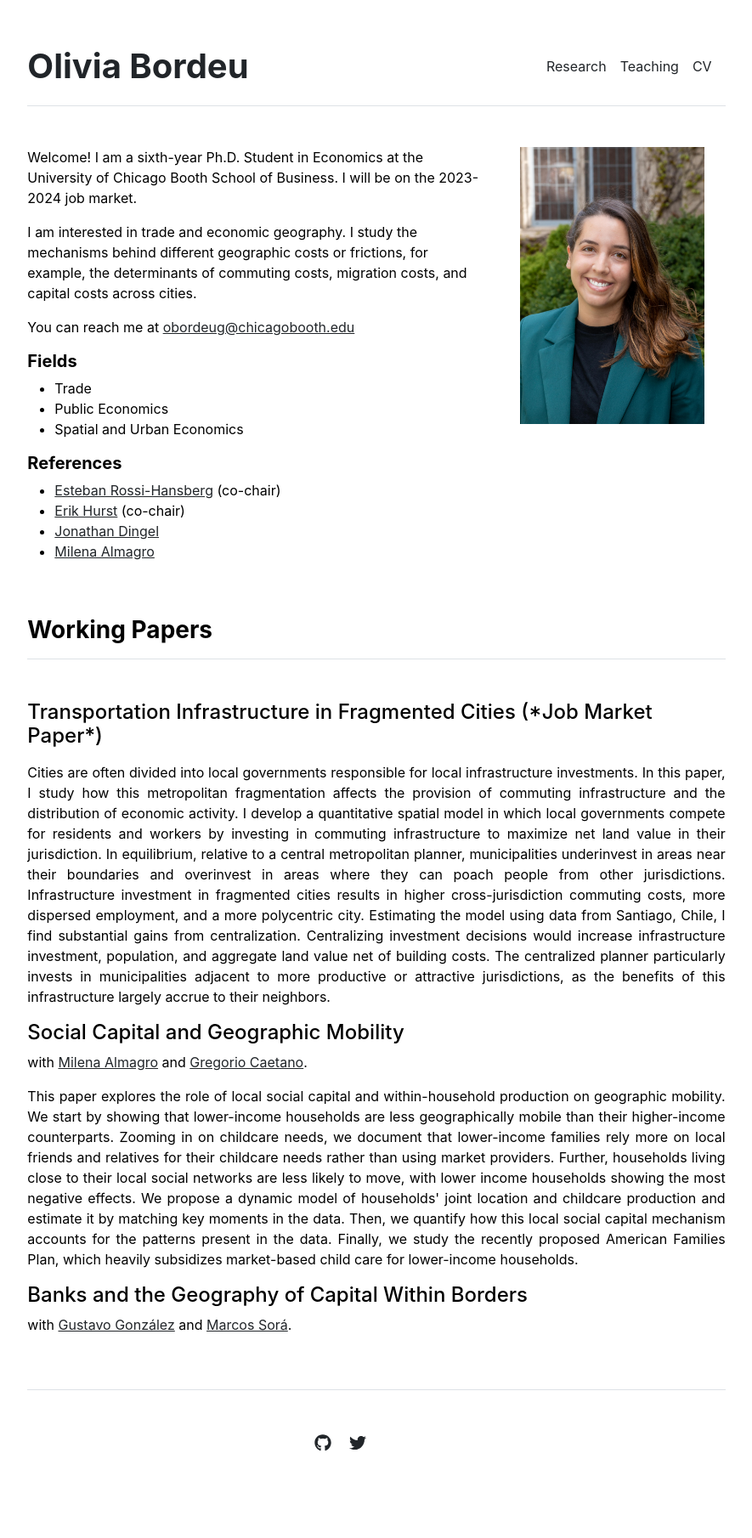
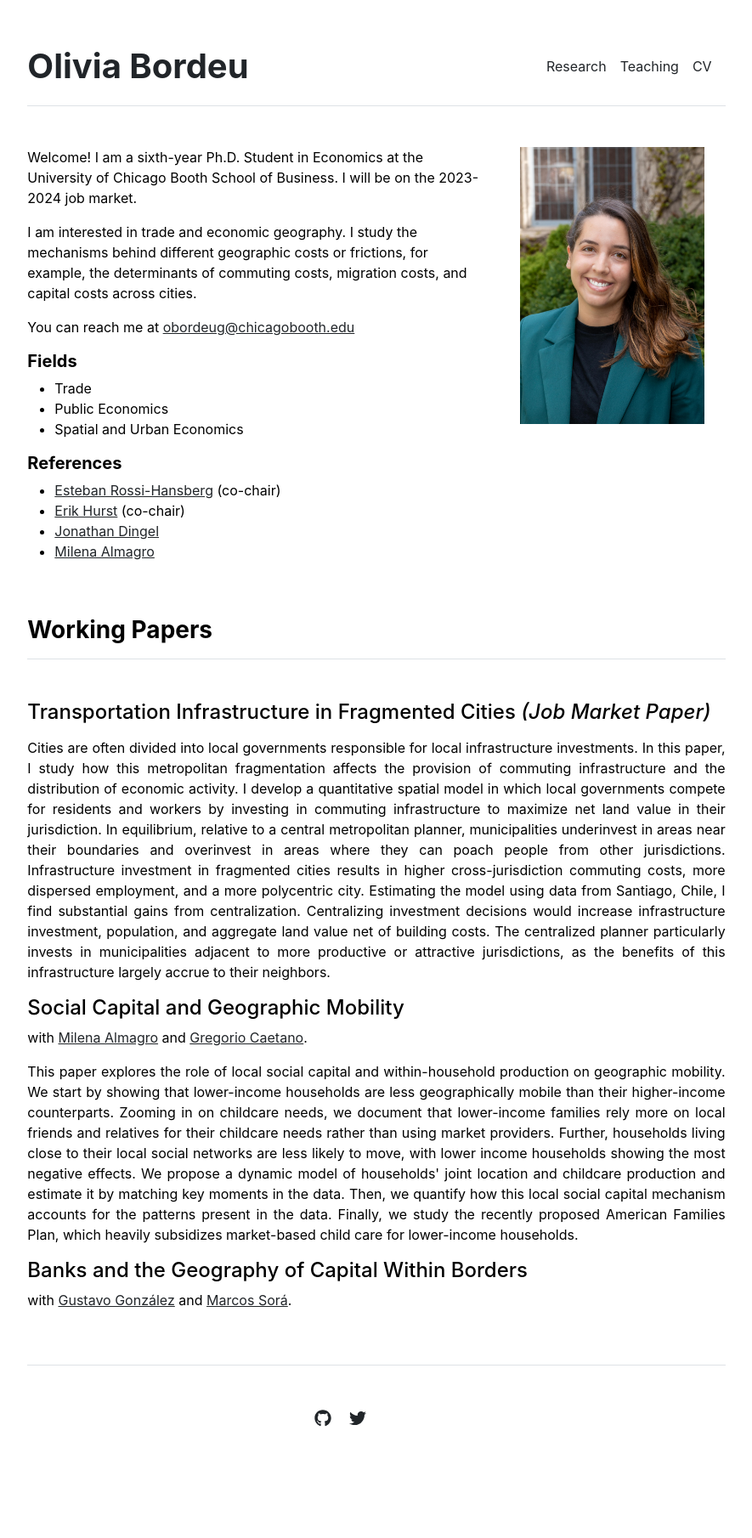
Before and after one commit to obordeu/obordeu.github.io, a Jekyll site: the page built from index.md, in a window 1280 px wide. Shown: the whole page at 85% size, without its empty margins (197-1082 px from the left). Built offline with Jekyll 4.4.1, drawn with Linux system fonts in a browser that asks for light colours; after the commit the page ends 1781 px from its top, so only the background shows below that.

Commit message:
Fix formatting

```diff
--- a/_data/research.yml
+++ b/_data/research.yml
@@ -1,4 +1,4 @@
 index:
-- {name: 'Transportation Infrastructure in Fragmented Cities (*Job Market Paper*)', coauthors: '', coathors_website: '', summary: 'Cities are often divided into local governments responsible for local infrastructure investments. In this paper, I study how this metropolitan fragmentation affects the provision of commuting infrastructure and the distribution of economic activity. I develop a quantitative spatial model in which local governments compete for residents and workers by investing in commuting infrastructure to maximize net land value in their jurisdiction. In equilibrium, relative to a central metropolitan planner, municipalities underinvest in areas near their boundaries and overinvest in areas where they can poach people from other jurisdictions. Infrastructure investment in fragmented cities results in higher cross-jurisdiction commuting costs, more dispersed employment, and a more polycentric city. Estimating the model using data from Santiago, Chile, I find substantial gains from centralization. Centralizing investment decisions would increase infrastructure investment, population, and aggregate land value net of building costs. The centralized planner particularly invests in municipalities adjacent to more productive or attractive jurisdictions, as the benefits of this infrastructure largely accrue to their neighbors.' }
+- {name: 'Transportation Infrastructure in Fragmented Cities <em>(Job Market Paper)</em>', coauthors: '', coathors_website: '', summary: 'Cities are often divided into local governments responsible for local infrastructure investments. In this paper, I study how this metropolitan fragmentation affects the provision of commuting infrastructure and the distribution of economic activity. I develop a quantitative spatial model in which local governments compete for residents and workers by investing in commuting infrastructure to maximize net land value in their jurisdiction. In equilibrium, relative to a central metropolitan planner, municipalities underinvest in areas near their boundaries and overinvest in areas where they can poach people from other jurisdictions. Infrastructure investment in fragmented cities results in higher cross-jurisdiction commuting costs, more dispersed employment, and a more polycentric city. Estimating the model using data from Santiago, Chile, I find substantial gains from centralization. Centralizing investment decisions would increase infrastructure investment, population, and aggregate land value net of building costs. The centralized planner particularly invests in municipalities adjacent to more productive or attractive jurisdictions, as the benefits of this infrastructure largely accrue to their neighbors.' }
 - {name: 'Social Capital and Geographic Mobility', coauthors: [{name: 'Milena Almagro', website: 'https://www.milena-almagro.com/', del: ' and '},{name: 'Gregorio Caetano', website: 'http://www.gregoriocaetano.net/', del: '.'}], summary: "This paper explores the role of local social capital and within-household production on geographic mobility. We start by showing that lower-income households are less geographically mobile than their higher-income counterparts. Zooming in on childcare needs, we document that lower-income families rely more on local friends and relatives for their childcare needs rather than using market providers. Further, households living close to their local social networks are less likely to move, with lower income households showing the most negative effects. We propose a dynamic model of households' joint location and childcare production and estimate it by matching key moments in the data. Then, we quantify how this local social capital mechanism accounts for the patterns present in the data. Finally, we study the recently proposed American Families Plan, which heavily subsidizes market-based child care for lower-income households."}
 - {name: 'Banks and the Geography of Capital Within Borders', coauthors: [{name: 'Gustavo González', website: 'https://sites.google.com/view/gustavo-gonzalez', del: ' and '},{name: 'Marcos Sorá', website: 'https://www.marcossora.com/', del: '.'}], summary: ''}
```
